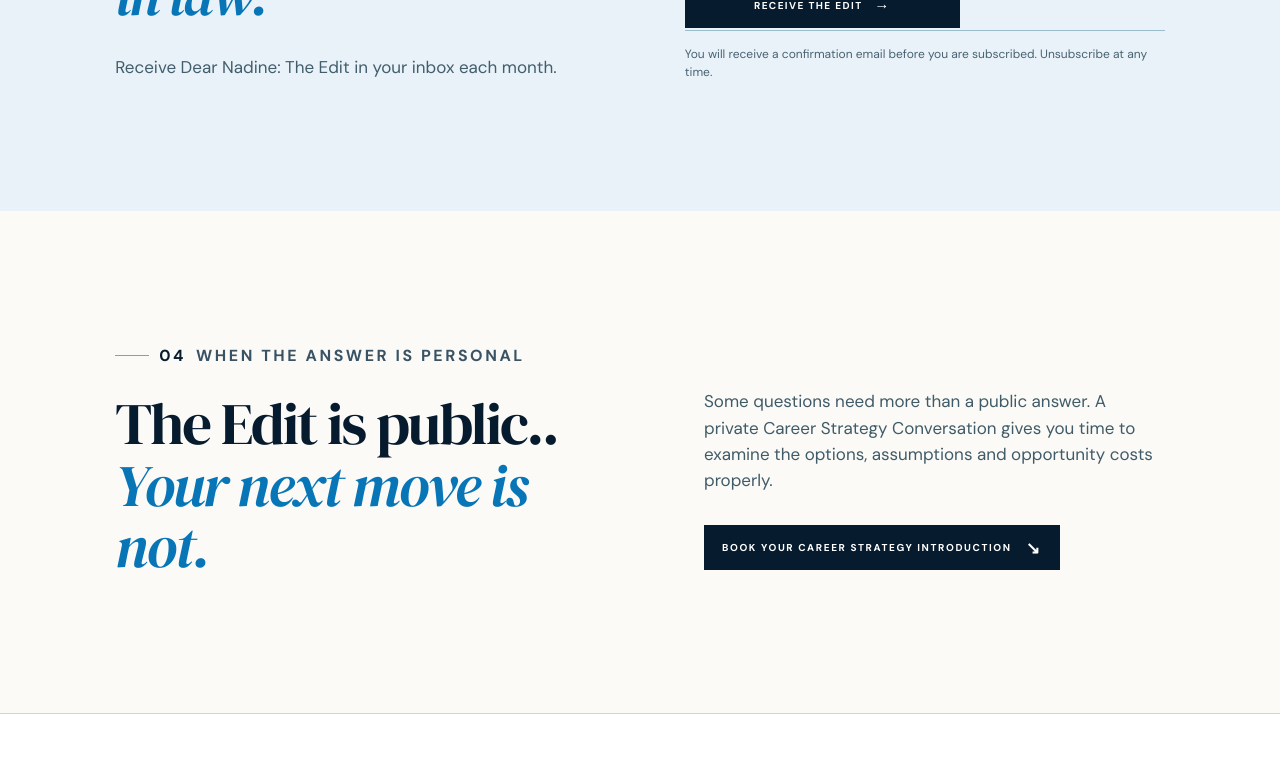
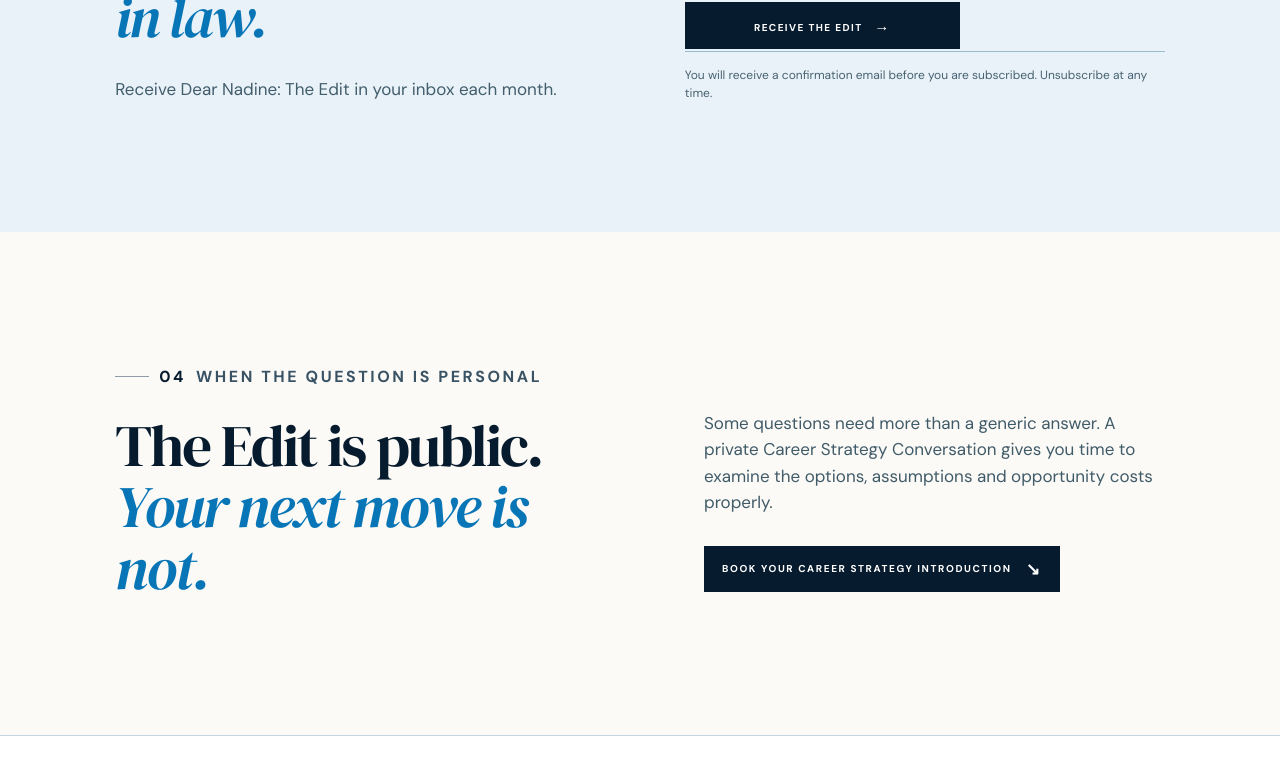
Before and after one commit to nadinekahlon/iterate-for-lawyers, a React (Vite) app in the folder client/: page /dear-nadine in a window 1280 px wide. Shown: the part 1584-2357 px from the top of the page. Built offline with nearby package versions, Linux system fonts and the light colour scheme.

Commit message:
feat: add DearNadine page with anonymous question submission and subscription workflows

```diff
--- a/client/src/pages/DearNadine.tsx
+++ b/client/src/pages/DearNadine.tsx
@@ -73,7 +73,7 @@ export default function DearNadine() {
               <span className="dear-ask-subtext">No name or email address required.</span>
             </div>
             <a className="button dear-receive-button" href="#subscribe">
-              Receive The Edit. <DownArrow />
+              Receive The Edit <DownArrow />
             </a>
           </div>
         </div>
@@ -92,7 +92,7 @@ export default function DearNadine() {
             </div>
             <div className="dear-step-card">
               <h3 className="step-title"><span className="step-num">2.</span> IF YOU HAVE A QUESTION</h3>
-              <p>Send it anonymously at any time. No name or email address required.</p>
+              <p>Send it anonymously at any time.<br />No name or email address required.</p>
             </div>
             <div className="dear-step-card">
               <h3 className="step-title"><span className="step-num">3.</span> EACH MONTH</h3>
@@ -190,12 +190,12 @@ export default function DearNadine() {
       <section className="dear-private section-paper">
         <div className="dear-private-inner">
           <div>
-            <Eyebrow number="04">When the answer is personal</Eyebrow>
-            <h2>The Edit is public..<br /><em>Your next move is not.</em></h2>
+            <Eyebrow number="04">WHEN THE QUESTION IS PERSONAL</Eyebrow>
+            <h2>The Edit is public.<br /><em>Your next move is not.</em></h2>
           </div>
           <div className="dear-private-copy">
             <p>
-              Some questions need more than a public answer. A private Career Strategy Conversation gives you time to examine the options, assumptions and opportunity costs properly.
+              Some questions need more than a generic answer. A private Career Strategy Conversation gives you time to examine the options, assumptions and opportunity costs properly.
             </p>
             <BookingLink
               className="dear-private-booking"
```
